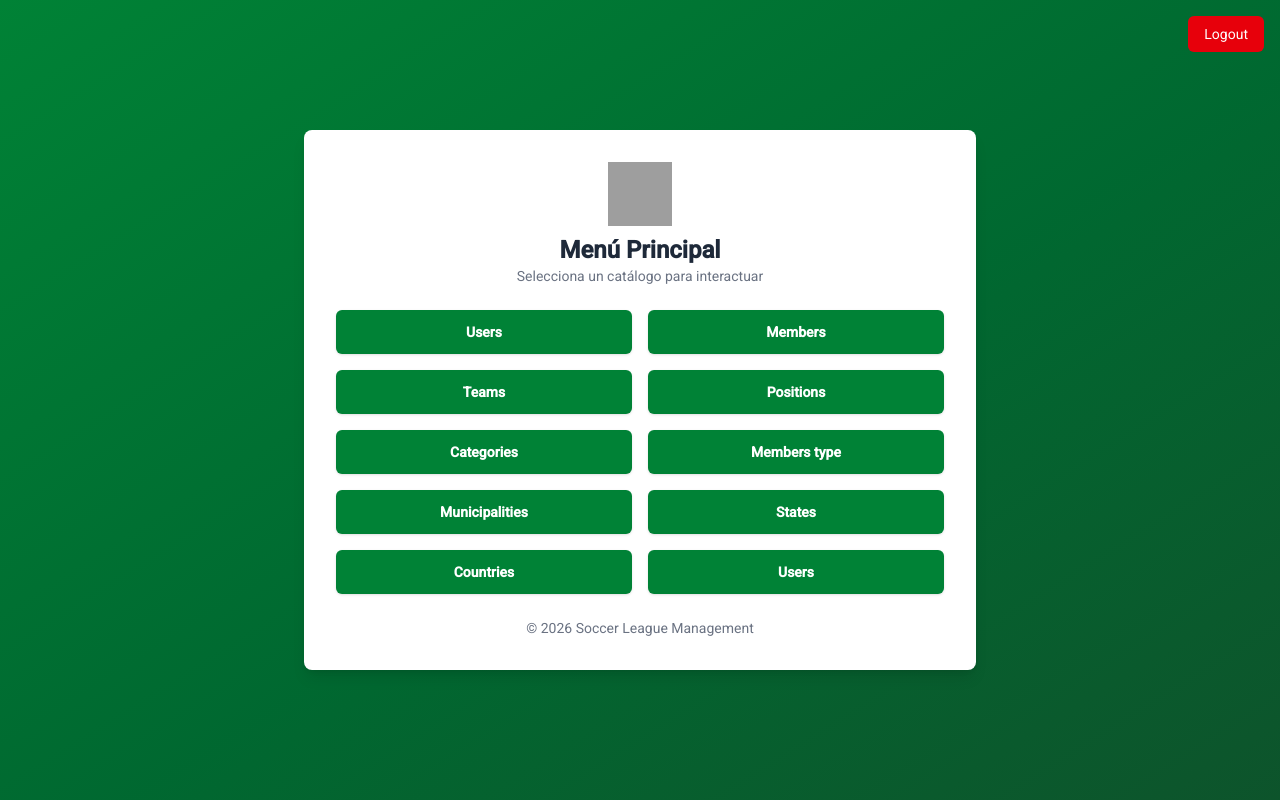
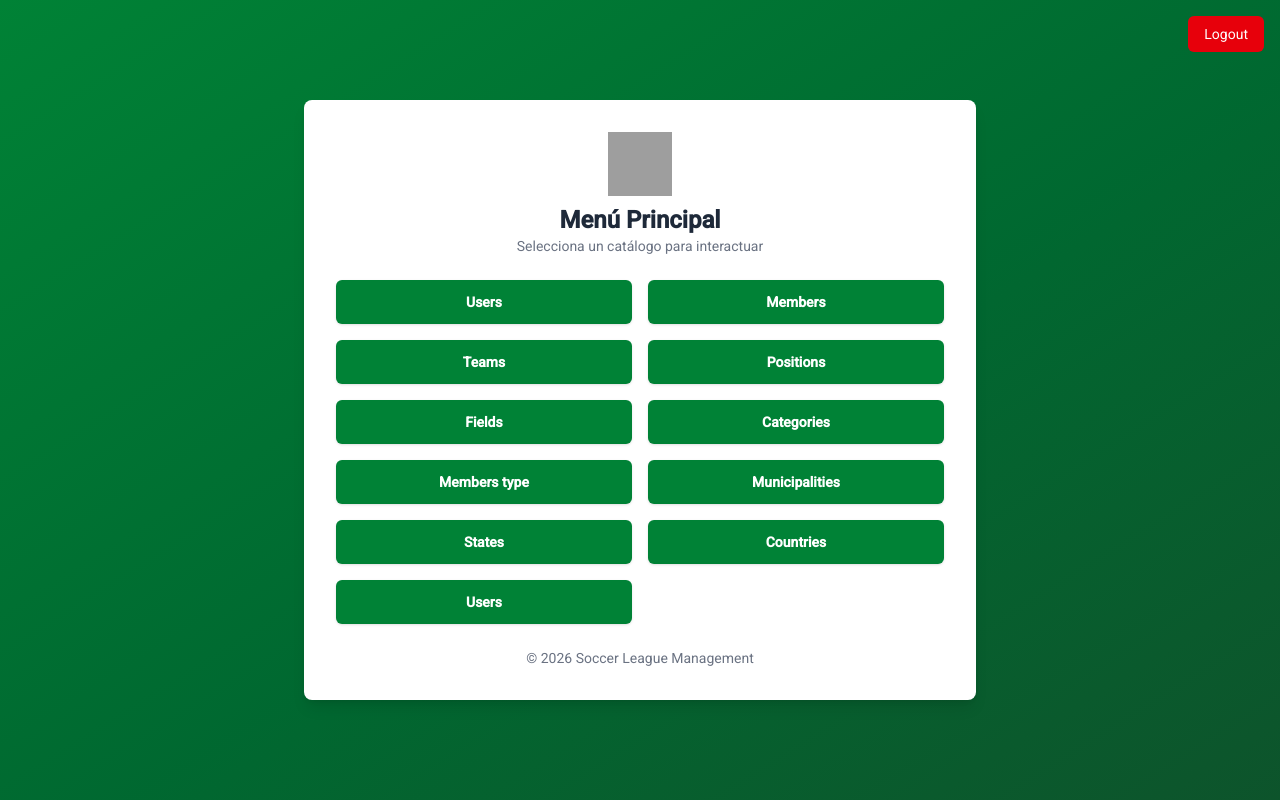
Before and after one commit to alphaF56Dev/soccer-league-front-manager, an Angular app: page /menu in a window 1280 px wide. Built offline with nearby package versions, Linux system fonts and the light colour scheme; sample sign-in values are in the browser's storage; grey boxes are pictures that could not be loaded.

Commit message:
adding button for fields

```diff
--- a/src/app/features/menu/menu.html
+++ b/src/app/features/menu/menu.html
@@ -32,6 +32,10 @@
         Positions
       </button>
 
+      <button class="w-full py-3 px-4 bg-green-700 text-white font-semibold rounded-md shadow hover:bg-green-800 focus:outline-none focus:ring-2 focus:ring-green-500" (click)="goToFields()">
+        Fields
+      </button>
+
       <button class="w-full py-3 px-4 bg-green-700 text-white font-semibold rounded-md shadow hover:bg-green-800 focus:outline-none focus:ring-2 focus:ring-green-500" (click)="goToCategories()">
         Categories
       </button>
--- a/src/app/features/menu/menu.ts
+++ b/src/app/features/menu/menu.ts
@@ -39,6 +39,10 @@ export class Menu {
     this.router.navigate(['/members']);
   }
 
+  goToFields(){
+
+  }
+
   goToCategories(){
     this.router.navigate(['/categories']);
   }
```
